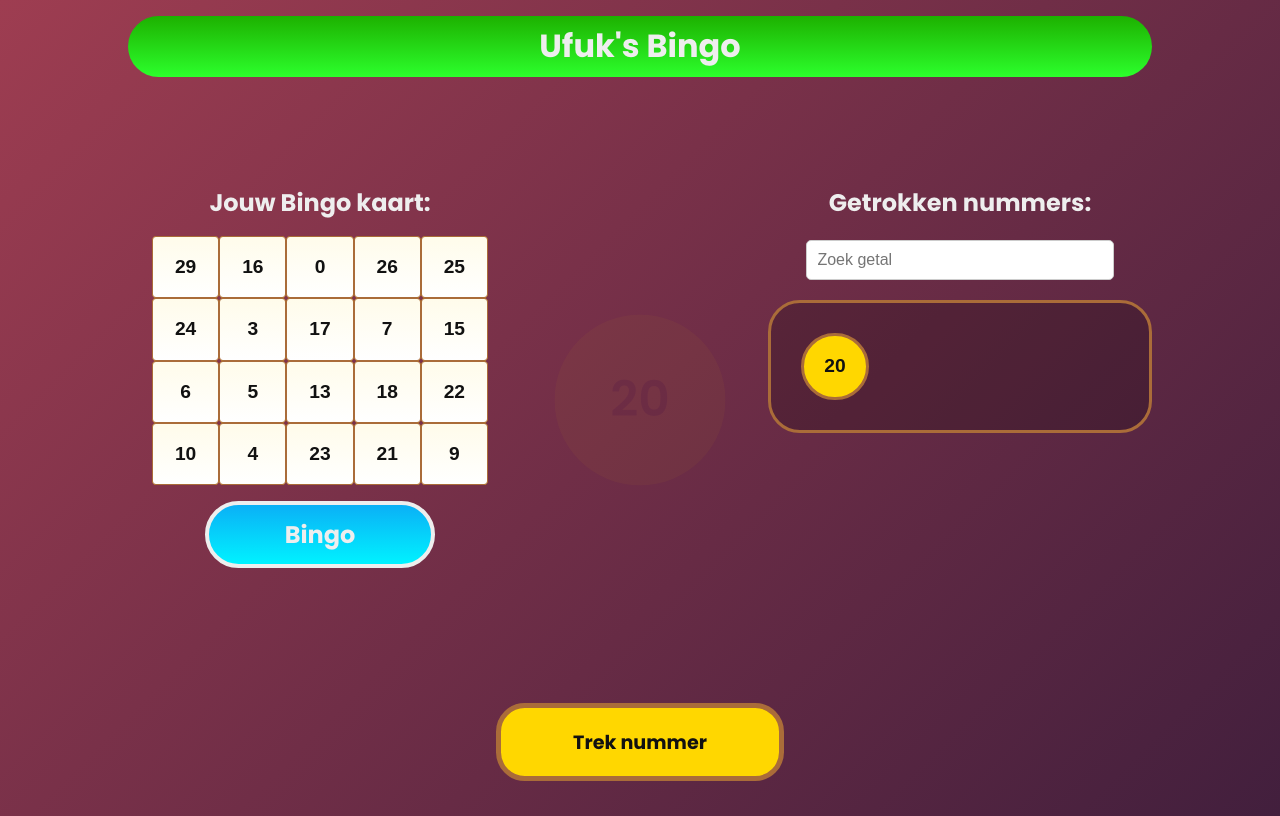
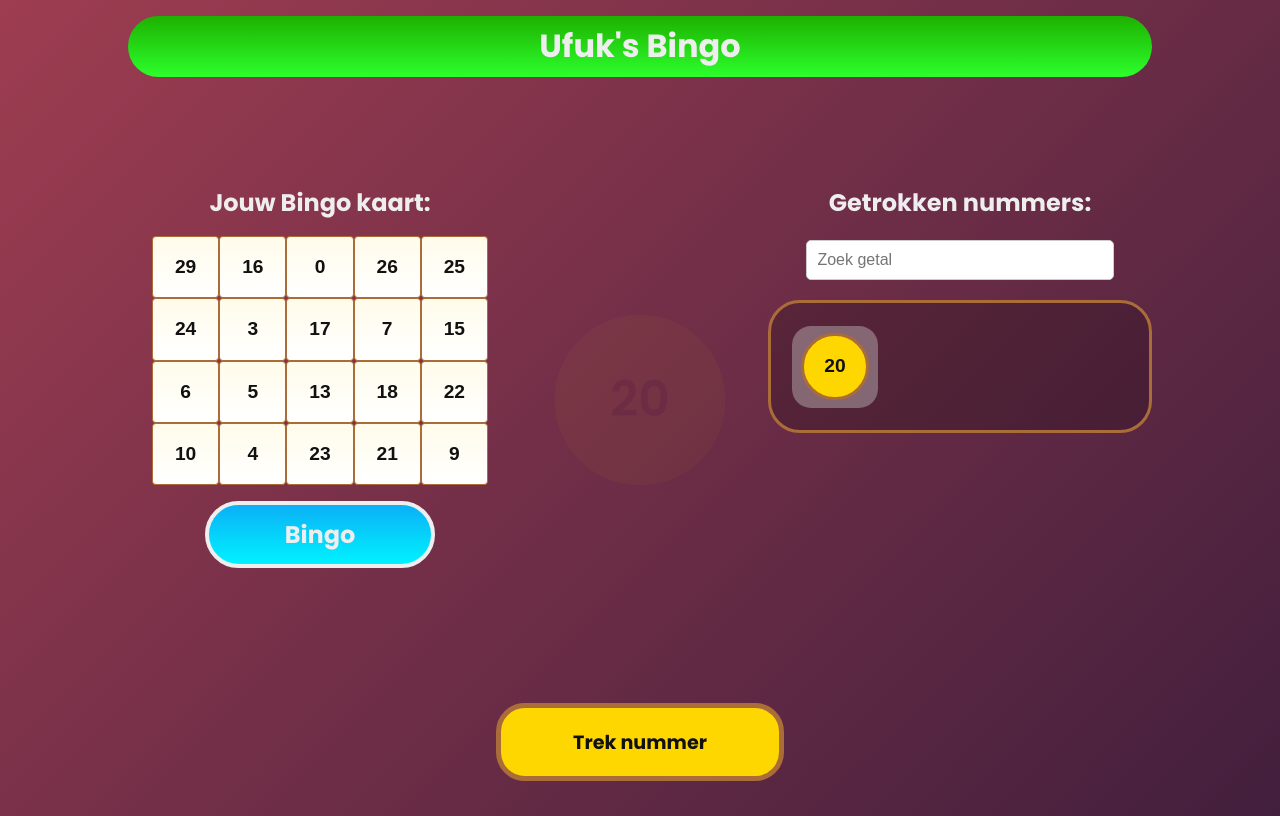
Before and after one commit to h1bba/FvD, a plain HTML site: page opdracht2/index.html in a window 1280 px wide. Both pictures are taken after a click on the button "Trek nummer". Drawn offline with Linux system fonts and the light colour scheme.

Commit message:
Styling fix

```diff
--- a/opdracht2/styles/style.css
+++ b/opdracht2/styles/style.css
@@ -267,7 +267,7 @@ body {
     align-self: center;
   }
 
-  ul:nth-child(1) li:first-child:before {
+  #randomNumbersList>li:first-child::before {
     position: absolute;
     content: "";
     background-color: var(--dark-highlight-border);
```
